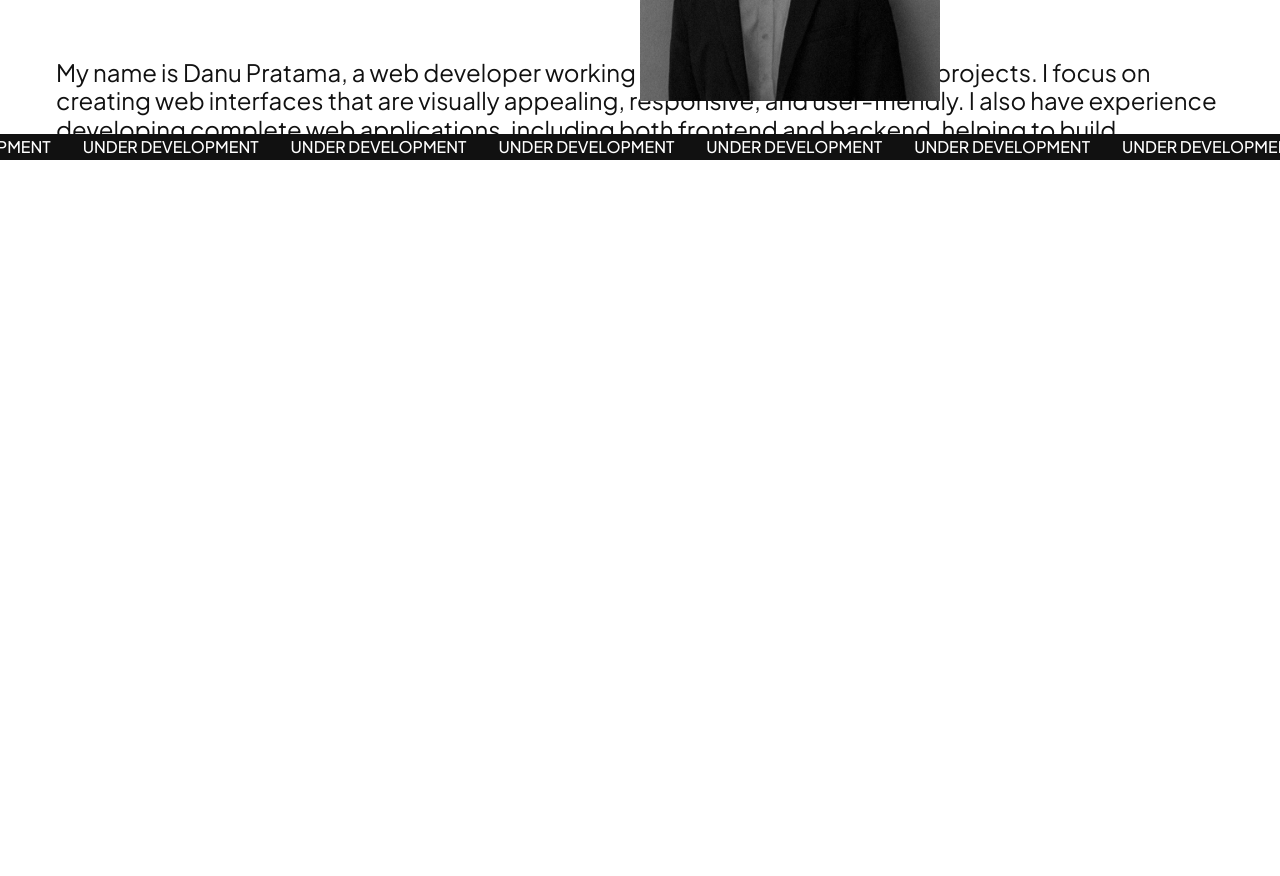
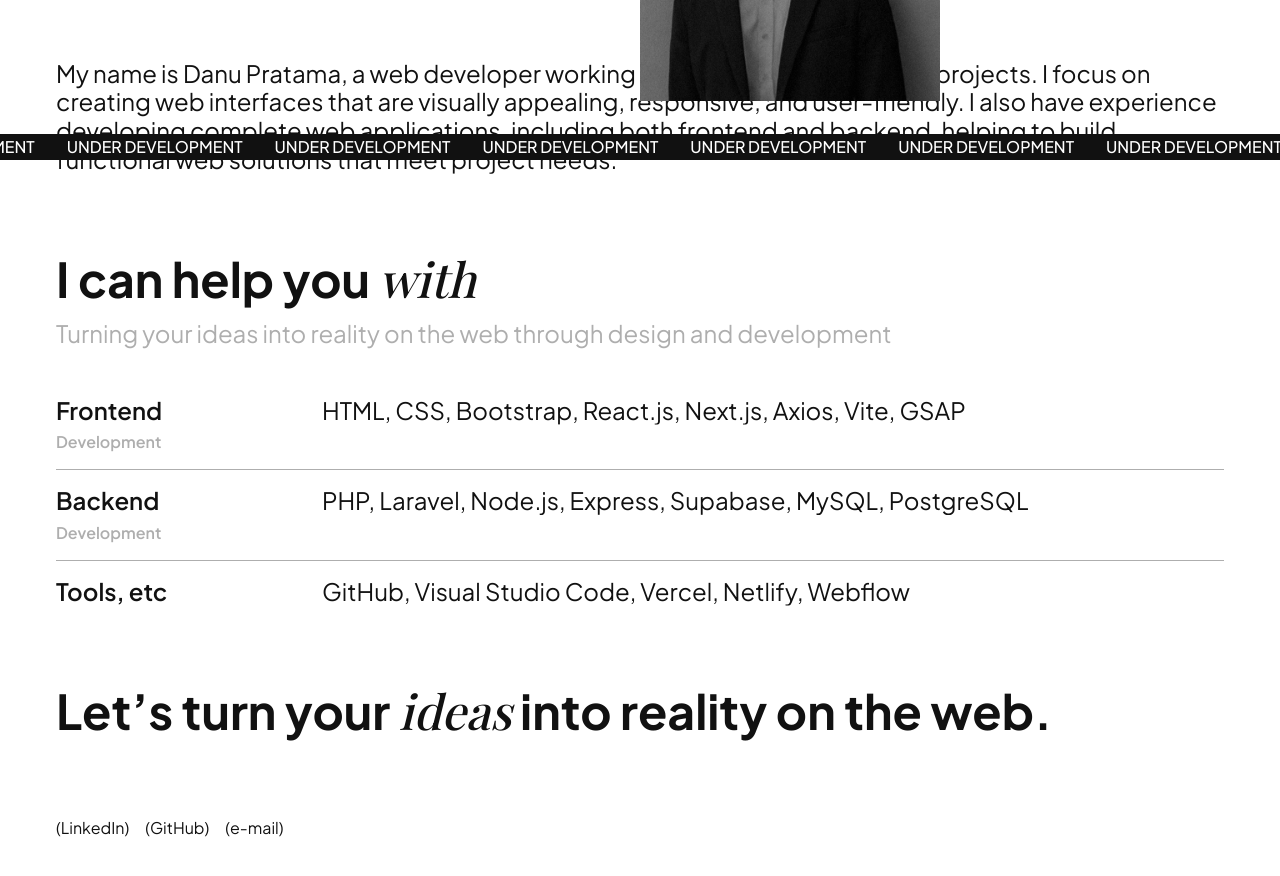
Before and after one commit to danutama/nextjs-portfolio, a Next.js app: page /about in a window 1280 px wide. Shown: the part 640-1516 px from the top of the page. Before the commit the page ends 800 px from the top, so only its background shows below. Built offline with nearby package versions, Linux system fonts and the light colour scheme.

Commit message:
update: about page, navigation

```diff
--- a/app/globals.css
+++ b/app/globals.css
@@ -10,6 +10,7 @@
   --font-playfair: 'Playfair Display', serif;
 
   /* Backgrounds */
+  --white: #fff;
   --color-bg: #ffffff;
   --color-bg-2: #f9f9f9;
   --color-surface: #f5f5f5;
@@ -37,7 +38,7 @@
 
 html,
 body {
-  height: 100%;
+  min-height: 100%;
   width: 100%;
   font-family: var(--font-jakarta), sans-serif;
   background-color: var(--color-bg);
@@ -45,28 +46,6 @@ body {
   line-height: 1.6;
   scroll-behavior: smooth;
   overflow-x: hidden;
-}
-
-/* ==== THEME TOGGLE ==== */
-.theme-toggle {
-  display: flex;
-  gap: 0.5rem;
-  margin-top: 1rem;
-}
-
-.theme-toggle button {
-  padding: 0.3rem 0.8rem;
-  border: 1px solid var(--color-inverse);
-  background: transparent;
-  color: var(--color-text);
-  cursor: pointer;
-  border-radius: 20px;
-  transition: all 0.2s;
-}
-
-.theme-toggle button.active {
-  background: var(--color-inverse);
-  color: var(--color-text-inverse);
 }
 
 /* ==== GLOBAL LAYOUT ==== */
@@ -107,6 +86,37 @@ p {
   text-align: start;
 }
 
+.text-center {
+  text-align: center;
+}
+
+.small {
+  font-size: 1rem;
+}
+
+.text-secondary {
+  color: var(--color-gray);
+}
+
+.font-secondary {
+  font-family: var(--font-playfair);
+  font-weight: 500;
+}
+
+.fw-normal {
+  font-weight: 400 !important;
+}
+
+hr {
+  border: none;
+  border-top: 1px solid var(--color-gray);
+  margin: 1rem 0;
+}
+
+br {
+  margin: 0;
+}
+
 /* ==== LINK ==== */
 a {
   color: inherit;
@@ -137,10 +147,6 @@ img {
   padding: 0 1rem;
 }
 
-.text-center {
-  text-align: center;
-}
-
 .btn {
   display: inline-block;
   padding: 0.75rem 1.5rem;
@@ -157,6 +163,28 @@ img {
   color: #fff;
 }
 
+/* ==== THEME TOGGLE ==== */
+.theme-toggle {
+  display: flex;
+  gap: 0.5rem;
+  margin-top: 1rem;
+}
+
+.theme-toggle button {
+  padding: 0.3rem 0.8rem;
+  border: 1px solid var(--color-inverse);
+  background: transparent;
+  color: var(--color-text);
+  cursor: pointer;
+  border-radius: 20px;
+  transition: all 0.2s;
+}
+
+.theme-toggle button.active {
+  background: var(--color-inverse);
+  color: var(--color-text-inverse);
+}
+
 @media (max-width: 640px) {
   /* mobile */
 
--- a/components/css/about.css
+++ b/components/css/about.css
@@ -44,6 +44,14 @@
   overflow: hidden;
 }
 
+.profile-img-wrapper span {
+  font-size: 0.8rem;
+  color: var(--white);
+  position: absolute;
+  top: 0;
+  right: 3px;
+}
+
 .about-description {
   padding-top: 15rem;
 }
@@ -74,7 +82,6 @@ p.skill-subtitle {
   grid-template-columns: 250px 1fr;
   gap: 1rem;
   align-items: start;
-  margin-bottom: 2rem;
 }
 
 .skill-item {
--- a/components/sections/About.jsx
+++ b/components/sections/About.jsx
@@ -2,12 +2,32 @@
 
 import { useEffect, useRef } from 'react';
 import { gsap } from 'gsap';
+import { ScrollTrigger } from 'gsap/ScrollTrigger';
+gsap.registerPlugin(ScrollTrigger);
 import Image from 'next/image';
 import '../css/about.css';
 
 export default function About() {
   const wrapperRef = useRef(null);
   const h2Ref = useRef(null);
+  const hrRefs = useRef([]);
+
+  useEffect(() => {
+    const hrs = hrRefs.current;
+    hrs.forEach((hr) => {
+      gsap.set(hr, { scaleX: 0, transformOrigin: 'left center' });
+
+      gsap.to(hr, {
+        scaleX: 1,
+        duration: 1,
+        ease: 'power2.out',
+        scrollTrigger: {
+          trigger: hr,
+          start: 'top 80%',
+        },
+      });
+    });
+  }, []);
 
   // floating
   useEffect(() => {
@@ -59,49 +79,87 @@ export default function About() {
     });
   }, []);
 
+  useEffect(() => {
+    const elements = gsap.utils.toArray('.text-animate');
+    elements.forEach((el) => {
+      gsap.set(el, {
+        clipPath: 'inset(0 0 100% 0)',
+      });
+
+      gsap.to(el, {
+        clipPath: 'inset(0% 0 0% 0)',
+        duration: 1.2,
+        ease: 'power2.out',
+        stagger: 0.15,
+        scrollTrigger: {
+          trigger: el,
+          start: 'top 80%',
+          toggleActions: 'play none none none',
+        },
+      });
+    });
+  }, []);
+
   return (
     <section id="about">
       <div className="container">
         <div className="content">
           <div ref={wrapperRef} className="profile-img-wrapper">
             <Image src="/profile.png" alt="Profile picture" width={300} height={400} className="profile-img" priority />
+            <span className="font-secondary">Ja·karta [dʒəˈkɑːtə]</span>
           </div>
-          <h2 ref={h2Ref}>ABOUT ME AS A WEB DEVELOPER</h2>
+          <h2 ref={h2Ref}>
+            ABOUT ME <i className="font-secondary">AS A</i> WEB DEVELOPER
+          </h2>
         </div>
 
         <div className="about-description">
-          <p className="text-start">
+          <p className="text-start text-animate">
             My name is Danu Pratama, a web developer working on small to medium-scale projects. I focus on creating web interfaces that are visually appealing, responsive, and user-friendly. I also have experience developing complete web
             applications, including both frontend and backend, helping to build functional web solutions that meet project needs.
           </p>
 
           <div className="skill">
-            <h3 className="text-start skill-title">I can help you with</h3>
+            <h3 className="text-start skill-title">
+              I can help you <i className="font-secondary">with</i>
+            </h3>
             <p className="text-start skill-subtitle">Turning your ideas into reality on the web through design and development</p>
 
             <div className="skill-wrapper">
-              <p className="skill-item text-start">Frontend</p>
-              <ul className="skill-list text-start">
+              <p className="skill-item text-start text-animate">
+                Frontend <br />
+                <span className="text-secondary small">Development</span>
+              </p>
+              <ul className="skill-list text-start text-animate">
                 <li>HTML, CSS, Bootstrap, React.js, Next.js, Axios, Vite, GSAP</li>
               </ul>
             </div>
 
+            <hr ref={(el) => (hrRefs.current[0] = el)} />
+
             <div className="skill-wrapper">
-              <p className="skill-item text-start">Backend</p>
-              <ul className="skill-list text-start">
+              <p className="skill-item text-start text-animate">
+                Backend <br />
+                <span className="text-secondary small">Development</span>
+              </p>
+              <ul className="skill-list text-start text-animate">
                 <li>PHP, Laravel, Node.js, Express, Supabase, MySQL, PostgreSQL</li>
               </ul>
             </div>
 
+            <hr ref={(el) => (hrRefs.current[1] = el)} />
+
             <div className="skill-wrapper">
-              <p className="skill-item text-start">Tools, etc</p>
-              <ul className="skill-list text-start">
+              <p className="skill-item text-start text-animate">Tools, etc</p>
+              <ul className="skill-list text-start text-animate">
                 <li>GitHub, Visual Studio Code, Vercel, Netlify, Webflow</li>
               </ul>
             </div>
           </div>
 
-          <h3 className="text-start">Let’s turn your ideas into reality on the web.</h3>
+          <h3 className="text-start">
+            Let’s turn your <i className="font-secondary">ideas</i> into reality on the web.
+          </h3>
 
           <div className="about-socials">
             <a href="https://www.linkedin.com/in/danu-agus-pratama" target="_blank" rel="noopener noreferrer">
--- a/components/sections/Navbar.jsx
+++ b/components/sections/Navbar.jsx
@@ -119,8 +119,12 @@ export default function Navbar() {
   }, [open]);
 
   const handleLinkClick = (href) => {
+    const prefetchPromise = router.prefetch(href);
+
     const tl = gsap.timeline({
-      onComplete: () => {
+      onComplete: async () => {
+        await prefetchPromise;
+
         window.dispatchEvent(
           new CustomEvent('page-transition', {
             detail: {
```
